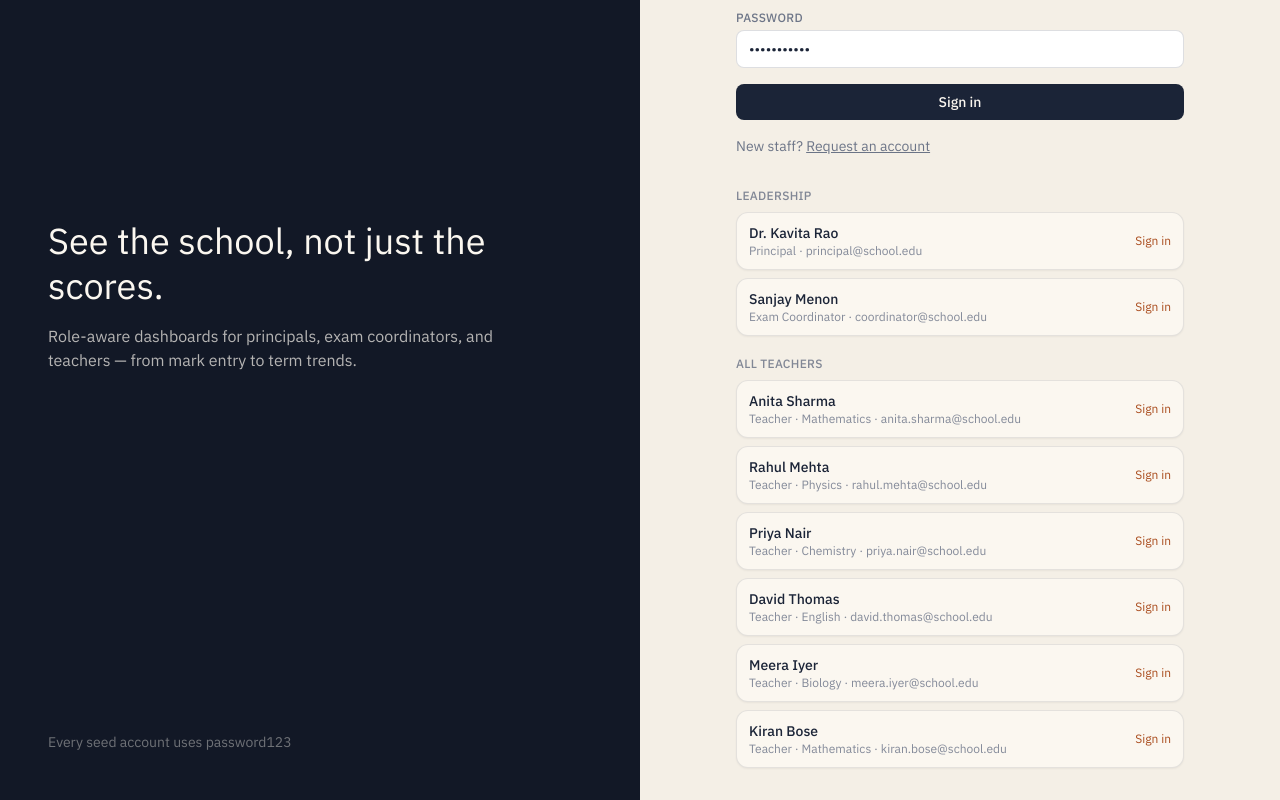
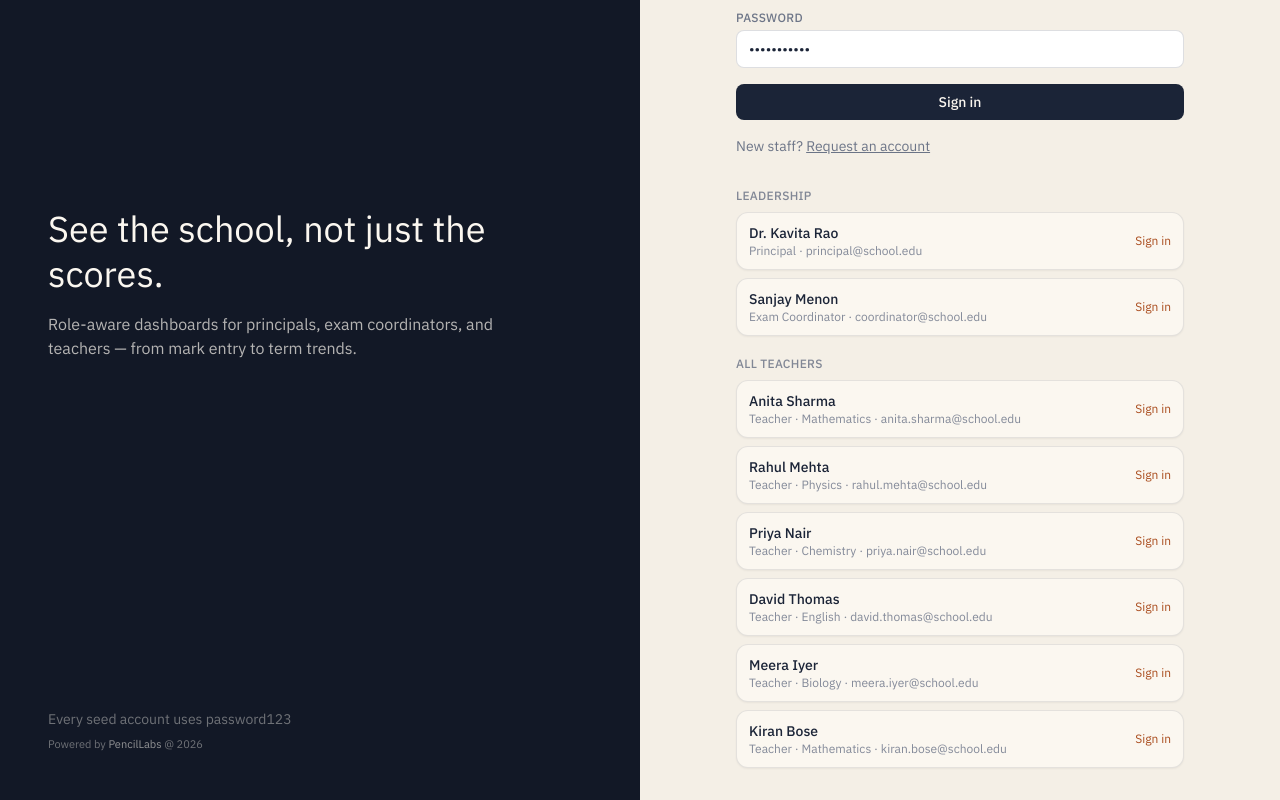
Before and after one commit to akhil-vs/MarkAnalysis, a React (Vite) app in the folder client/: page /login in a window 1280 px wide. Shown: the part 222-1022 px from the top of the page. Built offline with nearby package versions, Linux system fonts and the light colour scheme.

Commit message:
Add PencilLabs powered-by attribution with site link.
Show “Powered by PencilLabs @ 2026” in the nav footer and auth
screens, linking PencilLabs to https://www.pencillabs.space/.

Co-authored-by: AKHIL V S <akhil-vs@users.noreply.github.com>

```diff
--- a/client/src/components/Layout.jsx
+++ b/client/src/components/Layout.jsx
@@ -3,6 +3,7 @@ import { Link, NavLink, Outlet, useLocation, useNavigate } from "react-router-do
 import { api } from "../api.js";
 import { useAuth } from "../auth.jsx";
 import NotificationBell from "./NotificationBell.jsx";
+import PoweredBy from "./PoweredBy.jsx";
 
 const ROLE_LABEL = {
   PRINCIPAL: "Principal",
@@ -186,6 +187,9 @@ export default function Layout() {
         >
           Sign out
         </button>
+        <div className="mt-4">
+          <PoweredBy tone="dark" />
+        </div>
       </div>
     </>
   );
--- /dev/null
+++ b/client/src/components/PoweredBy.jsx
@@ -0,0 +1,21 @@
+const PENCIL_LABS_URL = "https://www.pencillabs.space/";
+
+export default function PoweredBy({ tone = "light" }) {
+  const muted = tone === "dark" ? "text-cream/40 hover:text-cream/70" : "text-ink-700/45 hover:text-ink-700/70";
+  const link = tone === "dark" ? "text-cream/55 hover:text-cream underline-offset-2 hover:underline" : "text-ink-700/65 hover:text-ink-900 underline-offset-2 hover:underline";
+
+  return (
+    <p className={`text-[11px] leading-snug ${muted}`}>
+      Powered by{" "}
+      <a
+        href={PENCIL_LABS_URL}
+        target="_blank"
+        rel="noopener noreferrer"
+        className={link}
+      >
+        PencilLabs
+      </a>{" "}
+      @ 2026
+    </p>
+  );
+}
--- a/client/src/pages/Login.jsx
+++ b/client/src/pages/Login.jsx
@@ -1,6 +1,7 @@
 import { useState } from "react";
 import { Link, Navigate, useNavigate } from "react-router-dom";
 import { useAuth } from "../auth.jsx";
+import PoweredBy from "../components/PoweredBy.jsx";
 
 const DEMO_PASSWORD = "password123";
 
@@ -150,7 +151,10 @@ export function AuthShell({ title, subtitle, children }) {
             term trends.
           </p>
         </div>
-        <div className="text-sm text-cream/40">Every seed account uses password123</div>
+        <div className="space-y-2">
+          <div className="text-sm text-cream/40">Every seed account uses password123</div>
+          <PoweredBy tone="dark" />
+        </div>
       </div>
       <div className="flex items-center justify-center px-4 py-8 sm:p-8">
         <div className="w-full max-w-md">
@@ -161,6 +165,9 @@ export function AuthShell({ title, subtitle, children }) {
           <h1 className="font-serif text-2xl sm:text-3xl">{title}</h1>
           <p className="mt-1 mb-6 text-sm text-ink-700/70">{subtitle}</p>
           {children}
+          <div className="mt-8 lg:hidden">
+            <PoweredBy />
+          </div>
         </div>
       </div>
     </div>
--- a/client/src/pages/Pending.jsx
+++ b/client/src/pages/Pending.jsx
@@ -1,4 +1,5 @@
 import { Link } from "react-router-dom";
+import PoweredBy from "../components/PoweredBy.jsx";
 
 export default function Pending() {
   return (
@@ -12,6 +13,9 @@ export default function Pending() {
         <Link className="btn-primary mt-6" to="/login">
           Back to sign in
         </Link>
+        <div className="mt-8 flex justify-center">
+          <PoweredBy />
+        </div>
       </div>
     </div>
   );
```
